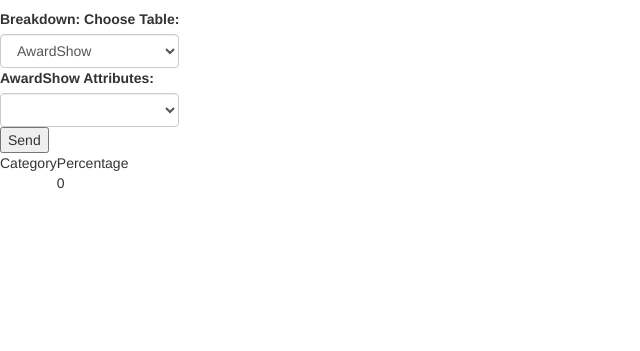
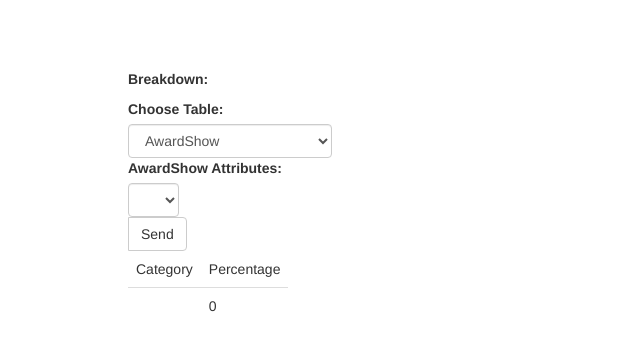
Before and after one commit to CS411TeamReb/AwardWizard, a PHP site: page /breakdown.php in a window 1280 px wide. Shown: the part 51-402 px from the top of the page, without its empty margins (0-640 px from the left). Run offline with PHP 8.4, Linux system fonts and the light colour scheme; lists and menus that the app fills with data are empty.

Commit message:
finalized changes

```diff
--- a/breakdown.php
+++ b/breakdown.php
@@ -1,19 +1,19 @@
 <?php
 	include 'layout/header.php';
 ?>
+<div class="main">
 <div class="btn-group" role="group" aria-label="...">
-<label>Breakdown: </label>
-	<label for="tableDropdown">Choose Table: </label>
-	<select id="tableDropdown" class="form-control" data-bind="options: availableTables, value: tableToSearch"></select>
-
-	<label for="columnsDropdown"><span data-bind="text: tableToSearch"></span> Attributes: </label>
-	<select id="columnsDropdown" class="form-control" data-bind="options: columns, value: columnToSearch"></select>
-
-<button data-bind="click: viewBreakdown">Send</button>
+<p><b>Breakdown: </b></p>
+<label for="tableDropdown">Choose Table: </label>
+<select id="tableDropdown" class="form-control" data-bind="options: availableTables, value: tableToSearch"></select>
+<label><span data-bind="text: tableToSearch"></span> Attributes: </label>
+<select class="form-control dropdownOptions" data-bind="options: columns, value: columnToSearch"></select>
+<br/>
+<button class="btn btn-default" data-bind="click: viewBreakdown">Send</button>
 </div>
 <br/>
 <div class="btn-group" role="group" aria-label="...">
-<table>
+<table class="table">
 	<thead>
 		<tr>
 			<td>Category</td>
@@ -29,7 +29,7 @@
 	</tbody>
 </table>
 </div>
-<br/>
+</div>
 <?php
 	include 'layout/footer.php';
 ?>
--- a/js/app.js
+++ b/js/app.js
@@ -255,6 +255,11 @@ var TestViewModel = function() {
 		self.columns.removeAll();
 		self.refreshColumns(newValue);
 	};
+
+	self.tableToSearch.subscribe(function(newValue) {
+		self.columns.removeAll();
+		self.refreshColumns(newValue);
+	});
 
 	self.refreshColumns = function(newValue) {
 		$.getJSON("php/getColumns.php", { "table": newValue }, function(columns) {
```
